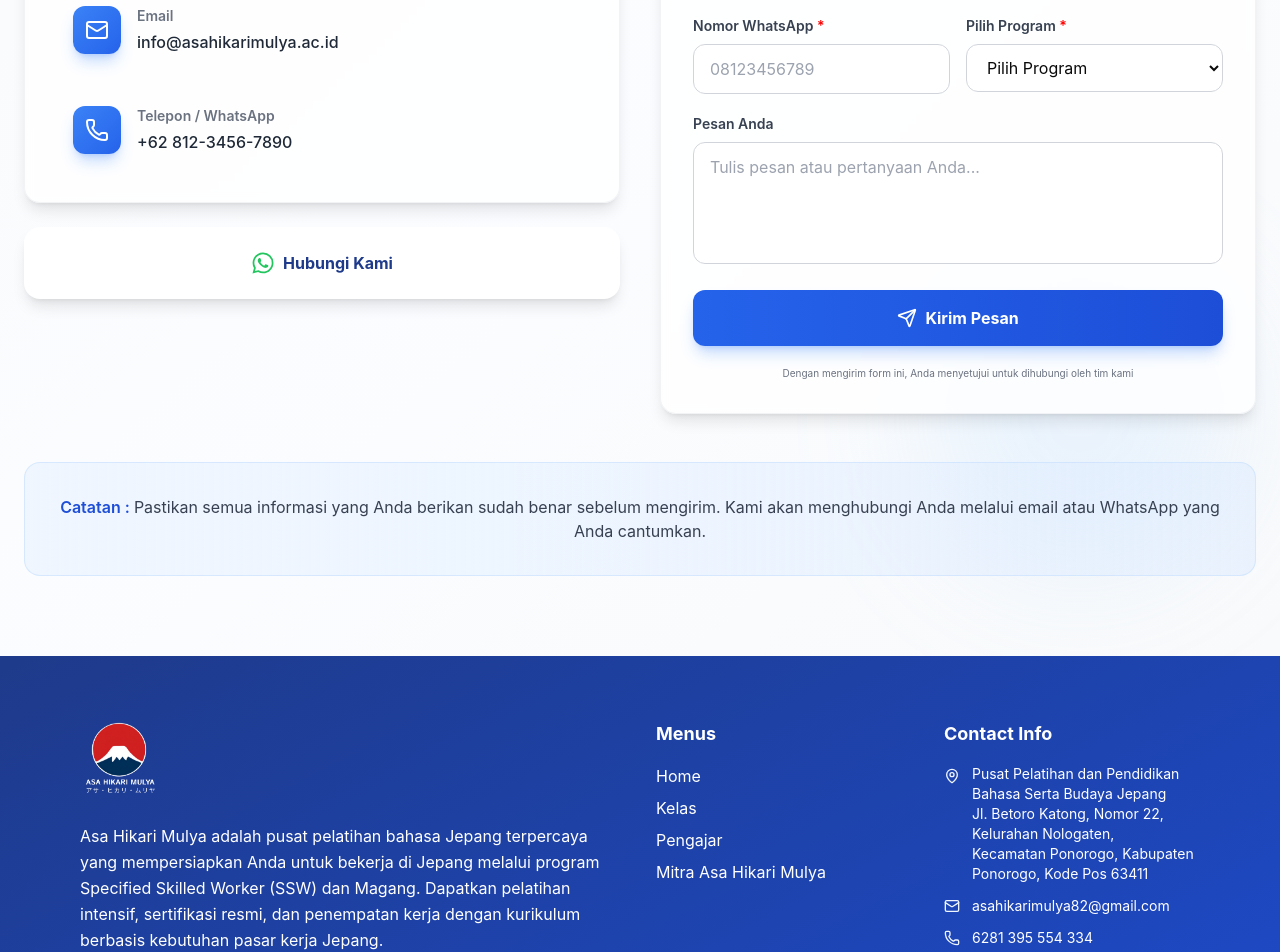
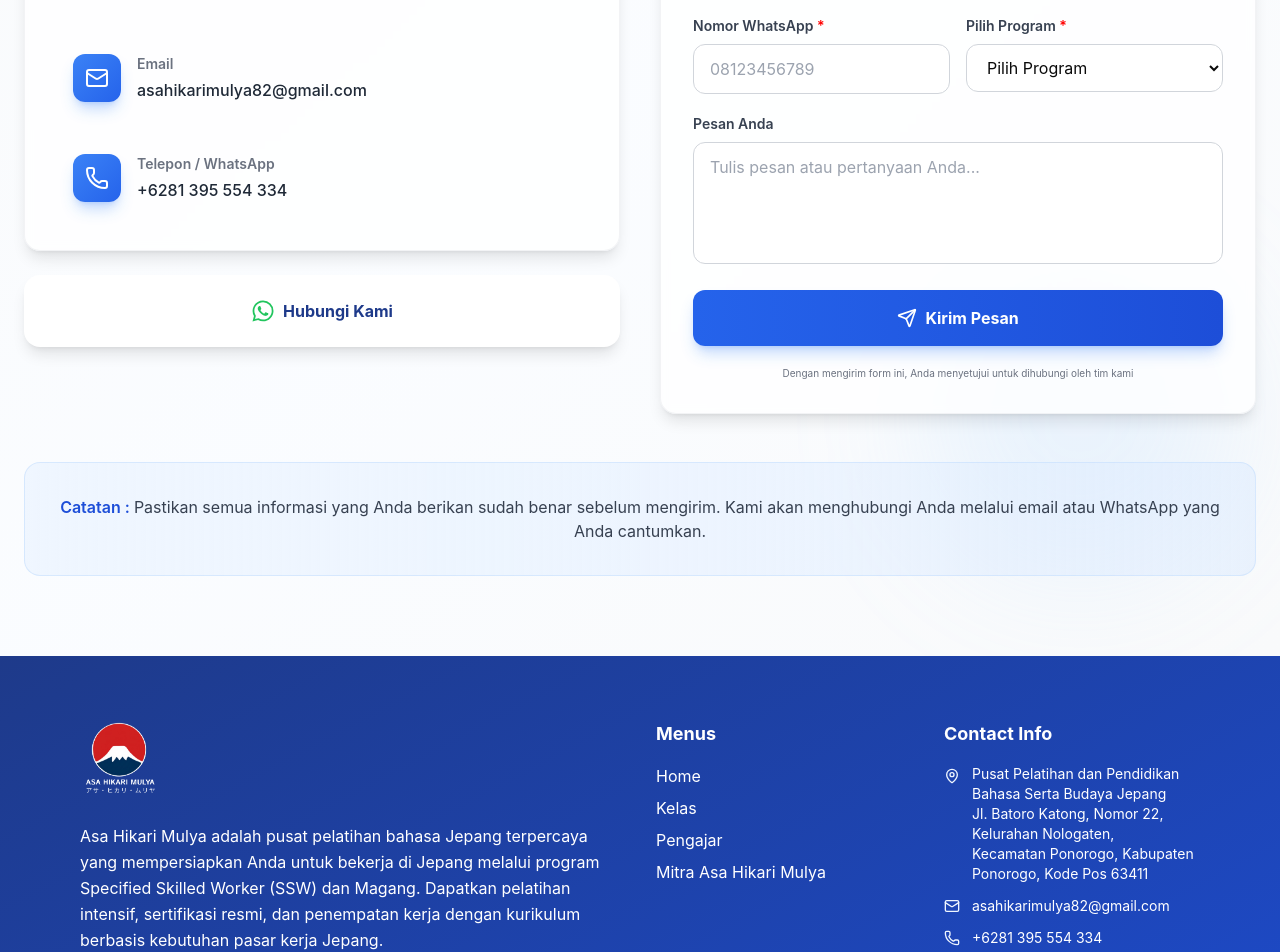
Before and after one commit to aditlfp/new-lpk-asahikari, a React (Create React App) app: page / in a window 1280 px wide. Shown: the part 6500-7452 px from the top of the page. Built offline with nearby package versions, Linux system fonts and the light colour scheme; no server answers.

Commit message:
feat: change address LPK

```diff
--- a/src/components/ContactSection.jsx
+++ b/src/components/ContactSection.jsx
@@ -71,19 +71,19 @@ const ContactSection = () => {
     {
       icon: MapPin,
       title: "Alamat Kami",
-      content: "Jl. Pendidikan No. 123, Ponorogo, Jawa Timur 63411",
+      content: "Jl. Batoro Katong, Nomor 22, Kelurahan Nologaten, Kecamatan Ponorogo, Kabupaten Ponorogo, Kode Pos 63411",
       link: null,
     },
     {
       icon: Mail,
       title: "Email",
-      content: "info@asahikarimulya.ac.id",
+      content: "asahikarimulya82@gmail.com",
       link: null,
     },
     {
       icon: Phone,
       title: "Telepon / WhatsApp",
-      content: "+62 812-3456-7890",
+      content: "+6281 395 554 334",
       link: null,
     },
   ];
--- a/src/components/Footer.jsx
+++ b/src/components/Footer.jsx
@@ -82,7 +82,7 @@ const Footer = () => {
                 <p className=" text-sm">
                   Pusat Pelatihan dan Pendidikan Bahasa Serta Budaya Jepang
                   <br />
-                  Jl. Betoro Katong, Nomor 22, Kelurahan Nologaten,
+                  Jl. Batoro Katong, Nomor 22, Kelurahan Nologaten,
                   <br />
                   Kecamatan Ponorogo, Kabupaten Ponorogo, Kode Pos 63411
                 </p>
@@ -95,7 +95,7 @@ const Footer = () => {
 
               <div className="flex items-center space-x-3">
                 <Phone className="text-blue-50" size={16} />
-                <p className=" text-sm">6281 395 554 334</p>
+                <p className=" text-sm">+6281 395 554 334</p>
               </div>
             </div>
 
```
